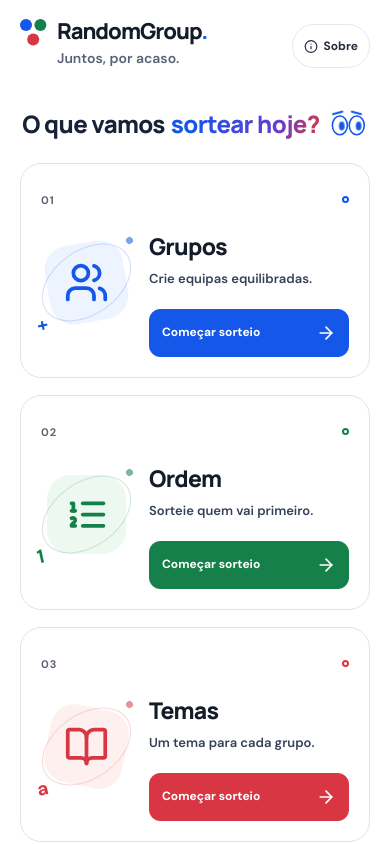
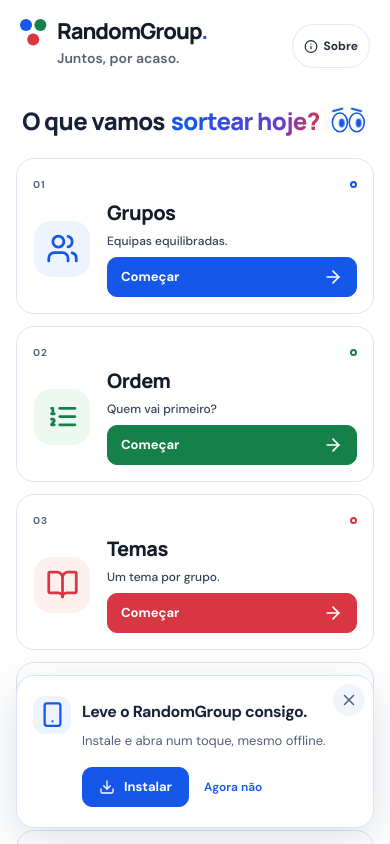
Before and after one commit to aquiliviomaria/randomgroup, a React (Vite) app: page / in a window 390 px wide. Shown: the top 844 px of the page. Built offline with nearby package versions, Linux system fonts and the light colour scheme.

Commit message:
Polish mobile layout, compact PNG exports, and add PWA install notice

```diff
--- a/src/export-layout.js
+++ b/src/export-layout.js
@@ -43,6 +43,7 @@
   footer.style.cssText =
     "padding:12px 30px 0;display:flex;align-items:center;justify-content:space-between;gap:20px;font-size:12px;color:#526078";
   const date = document.createElement("span");
+  date.style.whiteSpace = "nowrap";
   date.textContent = new Date().toLocaleString("pt-PT", {
     timeZone: "Africa/Maputo",
   });
--- a/src/main.jsx
+++ b/src/main.jsx
@@ -72,7 +72,7 @@
     title: "Grupos",
     icon: Users,
     color: "blue",
-    description: "Crie equipas equilibradas.",
+    description: "Equipas equilibradas.",
     detail: "Equipas equilibradas, ao acaso.",
   },
   {
@@ -80,7 +80,7 @@
     title: "Ordem",
     icon: ListOrdered,
     color: "green",
-    description: "Sorteie quem vai primeiro.",
+    description: "Quem vai primeiro?",
     detail: "Uma posição para cada pessoa.",
   },
   {
@@ -88,7 +88,7 @@
     title: "Temas",
     icon: BookOpen,
     color: "red",
-    description: "Um tema para cada grupo.",
+    description: "Um tema por grupo.",
     detail: "Grupos e temas num só sorteio.",
   },
   {
@@ -96,7 +96,7 @@
     title: "Com critérios",
     icon: SlidersHorizontal,
     color: "purple",
-    description: "Misture pessoas com as suas regras.",
+    description: "Grupos com as suas regras.",
     detail: "Cursos, género e o que precisar.",
   },
   {
@@ -104,7 +104,7 @@
     title: "Mata-mata",
     icon: Trophy,
     color: "orange",
-    description: "Dos confrontos ao campeão.",
+    description: "Confrontos até à final.",
     detail: "Confrontos, resultados e campeão.",
   },
 ];
@@ -231,9 +231,6 @@
         )}
       </main>
       <footer className="footer">
-        <span>
-          Um pouco de sorte. <strong>Muitas possibilidades.</strong>
-        </span>
         <div className="socials">
           <a
             href="https://wa.me/258874544510"
@@ -261,7 +258,7 @@
           </a>
         </div>
         <small>
-          © {new Date().getFullYear()} RandomGroup · Aquilivio Maria Cumbe
+          © RandomGroup · Created &amp; Designed by Aquilivio Maria Cumbe
         </small>
       </footer>
       {notice && (
@@ -362,7 +359,9 @@
               <h2>{m.title}</h2>
               <p>{m.description}</p>
               <Button onClick={() => onStart(m.id)}>
-                Começar sorteio <ArrowRight size={20} />
+                <span className="start-desktop">Começar sorteio</span>
+                <span className="start-mobile">Começar</span>
+                <ArrowRight size={20} />
               </Button>
             </article>
           ))}
@@ -1969,7 +1968,7 @@
     paragraphs: [
       "Importe listas em PDF, DOCX, Markdown ou TXT com até 10 MB. Reveja o texto extraído antes do sorteio; PDFs digitalizados sem texto precisam de transcrição.",
       "Guarde grupos, ordem, temas e critérios em PDF ou PNG. O PDF usa duas colunas compactas; o PNG mantém os cards dos resultados. Listas grandes geram várias imagens num ZIP. O mata-mata é exportado como mapa completo em PNG ou PDF horizontal. Todos incluem data, QR code do app e a assinatura “Created & Designed by Aquilivio Maria”.",
-      "Instale o RandomGroup no telemóvel pelo botão Instalar quando estiver disponível. No iPhone, use Partilhar → Adicionar ao ecrã principal. Depois do primeiro carregamento completo, os recursos da aplicação ficam disponíveis offline.",
+      "Ao entrar no site, um aviso permite instalar o RandomGroup ou fechar para continuar. No iPhone, use Partilhar → Adicionar ao ecrã principal. Depois do primeiro carregamento completo, os recursos da aplicação ficam disponíveis offline.",
       "Os nomes são processados no dispositivo. O torneio fica guardado neste navegador; limpar os dados do site elimina essa cópia. Os restantes resultados devem ser guardados em PDF antes de sair.",
     ],
   },
--- a/src/pwa.jsx
+++ b/src/pwa.jsx
@@ -1,5 +1,5 @@
 import React, { useEffect, useState } from "react";
-import { Download, RefreshCw, Share, X } from "lucide-react";
+import { Download, RefreshCw, Share, X, Smartphone } from "lucide-react";
 import { registerSW } from "virtual:pwa-register";
 
 export function PWAControls() {
@@ -9,12 +9,23 @@
       window.matchMedia("(display-mode: standalone)").matches ||
       !!navigator.standalone,
   );
-  const [iosHelp, setIosHelp] = useState(false);
+  const [showInstall, setShowInstall] = useState(false);
+  const [showHelp, setShowHelp] = useState(false);
+  const [installing, setInstalling] = useState(false);
   const [update, setUpdate] = useState(null);
   const isIOS =
     /iphone|ipad|ipod/i.test(navigator.userAgent) ||
     (navigator.platform === "MacIntel" && navigator.maxTouchPoints > 1);
   useEffect(() => {
+    if (!showInstall) return;
+    const closeOnEscape = (event) => {
+      if (event.key === "Escape") setShowInstall(false);
+    };
+    window.addEventListener("keydown", closeOnEscape);
+    return () => window.removeEventListener("keydown", closeOnEscape);
+  }, [showInstall]);
+  useEffect(() => {
+    const welcome = setTimeout(() => setShowInstall(true), 1000);
     const onPrompt = (e) => {
       e.preventDefault();
       setInstallPrompt(e);
@@ -37,47 +48,90 @@
     });
     return () => {
       alive = false;
+      clearTimeout(welcome);
       window.removeEventListener("beforeinstallprompt", onPrompt);
       window.removeEventListener("appinstalled", onInstalled);
     };
   }, []);
   const install = async () => {
     if (!installPrompt) {
-      setIosHelp(true);
+      setShowHelp(true);
       return;
     }
-    await installPrompt.prompt();
-    const result = await installPrompt.userChoice;
-    setInstallPrompt(null);
-    if (result.outcome === "accepted") setInstalled(true);
+    setInstalling(true);
+    try {
+      await installPrompt.prompt();
+      const result = await installPrompt.userChoice;
+      setInstallPrompt(null);
+      setShowInstall(false);
+      if (result.outcome === "accepted") setInstalled(true);
+    } catch {
+      setShowHelp(true);
+    } finally {
+      setInstalling(false);
+    }
   };
   return (
     <>
-      {!installed && (installPrompt || isIOS) && (
-        <button
-          className="install-button"
-          aria-label="Instalar"
-          title="Instalar RandomGroup"
-          onClick={install}
+      {!installed && showInstall && !update && (
+        <section
+          className="install-notice"
+          role="dialog"
+          aria-labelledby="install-notice-title"
+          aria-describedby="install-notice-description"
         >
-          <Download size={18} />
-          <span>Instalar</span>
-        </button>
-      )}
-      {iosHelp && (
-        <div className="pwa-message" role="status">
-          <Share size={22} />
-          <span>
-            No Safari, toque em <strong>Partilhar</strong> e depois em{" "}
-            <strong>Adicionar ao ecrã principal</strong>.
-          </span>
           <button
-            aria-label="Fechar instruções"
-            onClick={() => setIosHelp(false)}
+            className="install-notice-close"
+            aria-label="Fechar aviso de instalação"
+            onClick={() => setShowInstall(false)}
           >
             <X size={18} />
           </button>
-        </div>
+          <div className="install-notice-icon">
+            <Smartphone size={27} />
+          </div>
+          <div className="install-notice-content">
+            <h2 id="install-notice-title">Leve o RandomGroup consigo.</h2>
+            <p id="install-notice-description">
+              Instale e abra num toque, mesmo offline.
+            </p>
+            {showHelp ? (
+              <p className="install-help">
+                {isIOS ? (
+                  <>
+                    <Share size={16} /> No Safari, toque em{" "}
+                    <strong>Partilhar</strong> →{" "}
+                    <strong>Adicionar ao ecrã principal</strong>.
+                  </>
+                ) : (
+                  <>
+                    No Chrome ou Edge, abra o menu do navegador e procure{" "}
+                    <strong>Instalar aplicação</strong> ou{" "}
+                    <strong>Adicionar ao ecrã principal</strong>, quando
+                    disponível.
+                  </>
+                )}
+              </p>
+            ) : (
+              <div className="install-notice-actions">
+                <button
+                  className="button"
+                  onClick={install}
+                  disabled={installing}
+                >
+                  <Download size={16} />{" "}
+                  {installing ? "A instalar…" : "Instalar"}
+                </button>
+                <button
+                  className="text-button"
+                  onClick={() => setShowInstall(false)}
+                >
+                  Agora não
+                </button>
+              </div>
+            )}
+          </div>
+        </section>
       )}
       {update && (
         <div className="pwa-message" role="status">
--- a/src/results-export.js
+++ b/src/results-export.js
@@ -20,13 +20,14 @@
   const host = document.createElement("div");
   host.className = "results-export";
   host.style.cssText =
-    "position:fixed;left:-50000px;top:0;width:1140px;padding:28px 0;background:white;color:#172239";
+    "position:fixed;left:-50000px;top:0;width:1140px;padding:20px 0;background:white;color:#172239";
   const grid = document.createElement("div");
   grid.className = node.className;
   const header = exportHeader(
     data.title,
     `${data.groups.reduce((n, g) => n + g.members.length, 0)} participantes`,
   );
+  header.style.paddingBottom = "12px";
   const subtitle = document.createElement("p");
   subtitle.className = "export-summary";
   subtitle.textContent = data.subtitle;
@@ -83,13 +84,13 @@
       const height = Math.max(
         ...row.map((card) => card.getBoundingClientRect().height),
       );
-      if (page.length && used + height + 20 > 2500) {
+      if (page.length && used + height + 12 > 2500) {
         pages.push(page);
         page = [];
         used = 0;
       }
       page.push(...row);
-      used += height + 20;
+      used += height + 12;
     }
     if (page.length) pages.push(page);
     const files = {};
--- a/src/styles.css
+++ b/src/styles.css
@@ -4194,32 +4194,57 @@
   width: 1080px;
   max-width: none;
   margin: 0 30px;
-  gap: 20px;
+  gap: 12px;
 }
 .results-export .result-card {
-  padding: 19px;
+  padding: 12px 14px;
   background-color: white;
 }
 .results-export .result-card h2 {
-  font-size: 18px;
+  font-size: 16px;
   overflow-wrap: anywhere;
 }
 .results-export .member strong {
-  font-size: 15px;
+  font-size: 14px;
 }
 .results-export .member small {
   font-size: 12px;
   overflow-wrap: anywhere;
 }
 .results-export .member {
-  min-height: 50px;
+  min-height: 38px;
+  padding: 5px 0;
+  gap: 9px;
+}
+.results-export .members {
+  padding: 5px 0;
+  gap: 0;
+}
+.results-export .result-card > header {
+  padding-bottom: 9px;
+}
+.results-export .result-card .member-avatar {
+  width: 30px;
+  height: 30px;
+  border-radius: 8px;
+  font-size: 12px;
+}
+.results-export .result-count {
+  padding-top: 6px;
+}
+.results-export .theme-label {
+  margin-top: 9px;
+}
+.results-export .rank-badge {
+  width: 31px;
+  height: 36px;
 }
 .results-export .order-results .members {
-  padding-bottom: 8px;
+  padding-bottom: 3px;
 }
 .results-export .export-summary {
-  margin: 0 30px 22px;
-  font-size: 14px;
+  margin: 0 30px 12px;
+  font-size: 13px;
   color: #526078;
   overflow-wrap: anywhere;
 }
@@ -4229,3 +4254,233 @@
   margin-top: 10px;
   font-size: 12px;
 }
+
+/* Social links and credit share one centred footer. */
+.footer {
+  flex-direction: column;
+  justify-content: center;
+  text-align: center;
+  gap: 12px;
+  padding: 22px 20px;
+}
+.footer .socials {
+  gap: 20px;
+}
+.footer > small {
+  width: auto;
+  font-size: 11px;
+  line-height: 1.7;
+  max-width: 100%;
+}
+.start-mobile {
+  display: none;
+}
+
+.install-notice {
+  position: fixed;
+  right: 24px;
+  bottom: 24px;
+  z-index: 109;
+  width: 410px;
+  max-width: calc(100vw - 32px);
+  display: flex;
+  align-items: flex-start;
+  gap: 14px;
+  padding: 22px;
+  border: 1px solid #d9e3f5;
+  border-radius: 20px;
+  background: white;
+  box-shadow: 0 12px 45px #112d5824;
+  color: #172239;
+  animation: rise 0.35s both;
+}
+.install-notice-close {
+  position: absolute;
+  top: 8px;
+  right: 8px;
+  display: grid;
+  place-items: center;
+  width: 32px;
+  height: 32px;
+  padding: 0;
+  border: 0;
+  border-radius: 50%;
+  background: #f1f5fb;
+  color: #526078;
+}
+.install-notice-icon {
+  display: grid;
+  place-items: center;
+  flex-shrink: 0;
+  width: 46px;
+  height: 46px;
+  border-radius: 14px;
+  color: #1557e8;
+  background: #edf3ff;
+}
+.install-notice-content {
+  flex: 1;
+  min-width: 0;
+  padding-top: 4px;
+}
+.install-notice-content h2 {
+  margin: 0 18px 7px 0;
+  font-size: 17px;
+  line-height: 1.45;
+  font-weight: 800;
+  letter-spacing: -0.4px;
+}
+.install-notice-content p {
+  margin: 0;
+  font-size: 13px;
+  line-height: 1.7;
+  color: #526078;
+}
+.install-notice-actions {
+  display: flex;
+  align-items: center;
+  flex-wrap: wrap;
+  gap: 15px;
+  margin-top: 15px;
+}
+.install-notice-actions .button {
+  min-height: 40px;
+  padding: 10px 16px;
+  font-size: 13px;
+}
+.install-notice-actions .text-button {
+  font-size: 12px;
+}
+.install-notice-content .install-help {
+  margin-top: 13px;
+  padding-top: 12px;
+  border-top: 1px solid #e3e9f2;
+}
+.install-help svg {
+  display: inline-block;
+  vertical-align: middle;
+  color: #1557e8;
+  margin-right: 4px;
+}
+@media (max-width: 640px) {
+  .home {
+    padding: 22px 16px 30px;
+  }
+  .home-heading {
+    margin-bottom: 20px;
+  }
+  .home .mode-grid {
+    display: grid;
+    grid-template-columns: minmax(0, 1fr);
+    gap: 12px;
+  }
+  .home .mode-grid .mode-card,
+  .home .mode-grid .mode-card:last-child {
+    display: grid;
+    grid-template-columns: 58px minmax(0, 1fr);
+    grid-template-rows: 18px auto auto 40px;
+    align-items: center;
+    align-content: start;
+    column-gap: 16px;
+    row-gap: 7px;
+    padding: 16px;
+    min-height: 0;
+    border-radius: 18px;
+    grid-column: auto;
+  }
+  .home .mode-grid .mode-card .card-top {
+    grid-column: 1/-1;
+    grid-row: 1;
+    margin: 0;
+    min-height: 18px;
+  }
+  .home .mode-grid .mode-card .card-index {
+    font-size: 10px;
+  }
+  .home .mode-grid .mode-card .new-badge {
+    font-size: 9px;
+    padding: 3px 7px;
+  }
+  .home .mode-grid .mode-card .mode-art {
+    grid-column: 1;
+    grid-row: 2/5;
+    align-self: center;
+    width: 58px;
+    height: 74px;
+    margin: 0;
+  }
+  .home .mode-grid .mode-art:before {
+    width: 56px;
+    height: 56px;
+    border-radius: 17px;
+    transform: none;
+  }
+  .home .mode-grid .mode-art > svg {
+    width: 33px;
+    height: 33px;
+  }
+  .home .mode-grid .art-orbit,
+  .home .mode-grid .art-mark {
+    display: none;
+  }
+  .home .mode-grid .mode-card h2 {
+    grid-column: 2;
+    grid-row: 2;
+    align-self: center;
+    font-size: 20px;
+    line-height: 1.25;
+    letter-spacing: -0.5px;
+    margin: 0;
+  }
+  .home .mode-grid .mode-card > p {
+    grid-column: 2;
+    grid-row: 3;
+    margin: 0;
+    min-height: 0;
+    font-size: 12px;
+    font-weight: 500;
+    line-height: 1.5;
+  }
+  .home .mode-grid .mode-card .button {
+    grid-column: 2;
+    grid-row: 4;
+    min-height: 40px;
+    height: 40px;
+    margin: 0;
+    padding: 9px 13px;
+    font-size: 13px;
+    max-width: none;
+    border-radius: 10px;
+  }
+  .home .mode-card .start-desktop {
+    display: none;
+  }
+  .home .mode-card .start-mobile {
+    display: inline;
+  }
+  .install-notice {
+    right: 16px;
+    bottom: calc(16px + env(safe-area-inset-bottom));
+    width: 380px;
+    padding: 20px 16px;
+    gap: 11px;
+    border-radius: 18px;
+  }
+  .install-notice-icon {
+    width: 38px;
+    height: 38px;
+    border-radius: 12px;
+  }
+  .install-notice-content h2 {
+    font-size: 16px;
+  }
+  .footer > small {
+    font-size: 10px;
+    max-width: 290px;
+  }
+}
+@media (prefers-reduced-motion: reduce) {
+  .install-notice {
+    animation: none;
+  }
+}
```
Also changed, not shown: 1 other file (tests, documents, lock files or other folders).
